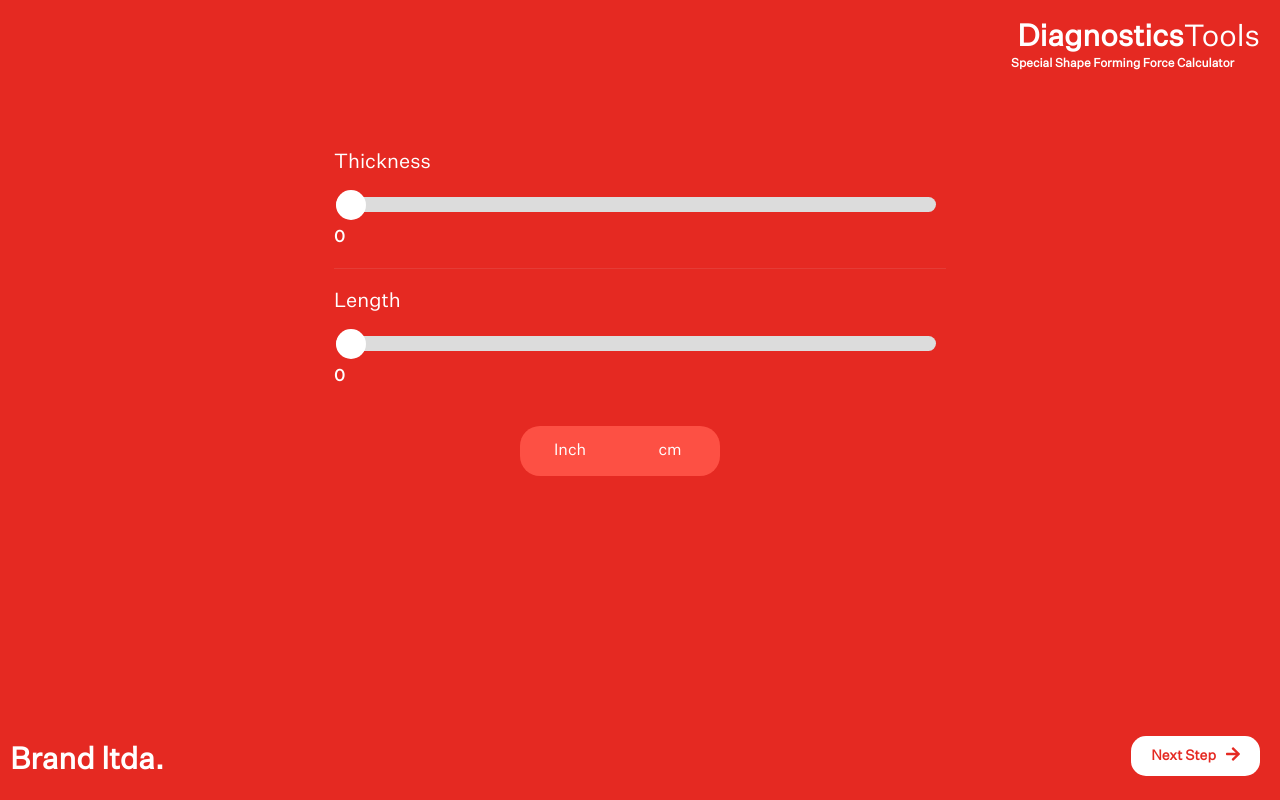
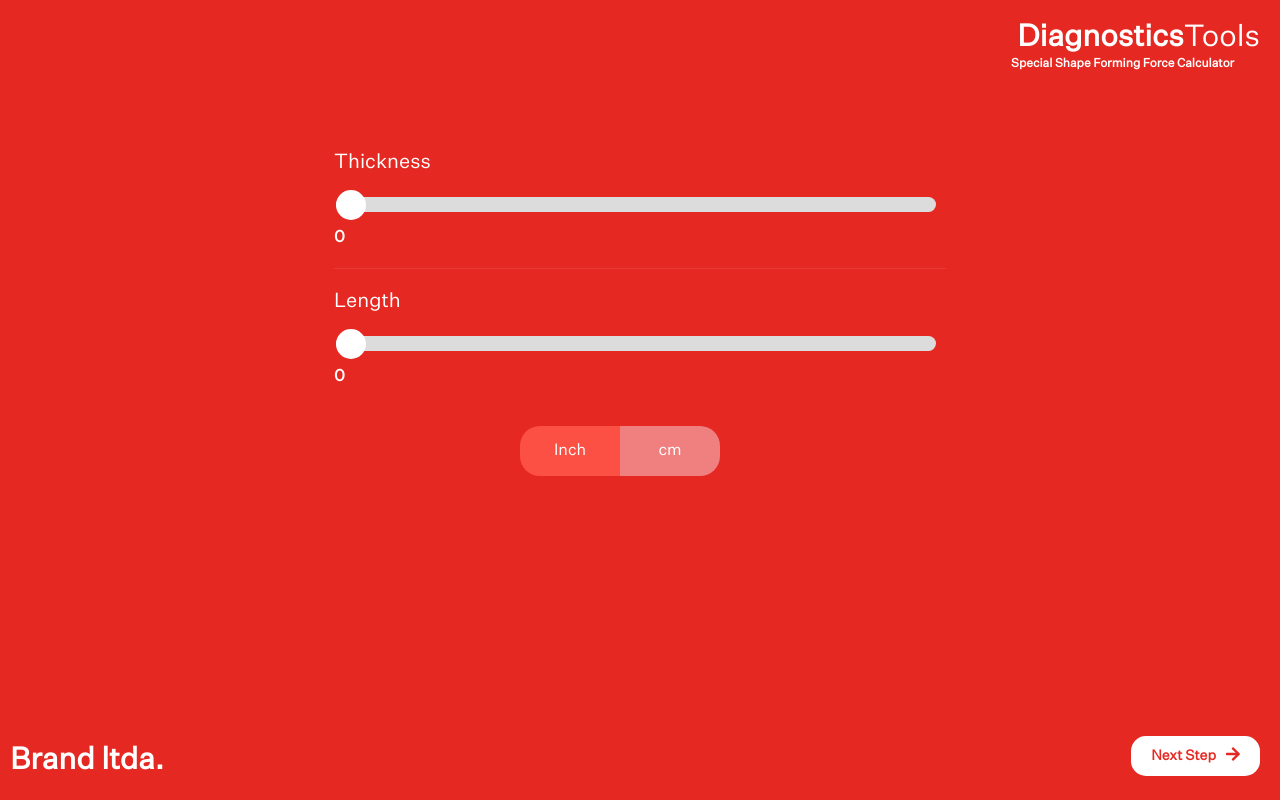
Before and after one commit to edgarkiljak/shape-forming-force-calculator, a React (Create React App) app: page / in a window 1280 px wide. Built offline with nearby package versions, Linux system fonts and the light colour scheme.

Commit message:
toggle button active class logic completed

```diff
--- a/src/components/buttons/ButtonToggle.js
+++ b/src/components/buttons/ButtonToggle.js
@@ -5,6 +5,7 @@ const ButtonToggle = (props) => {
   const { label } = props;
   return (
     <div
+      onClick={props.onClick}
       className={`button toggle-button ${props.side} ${
         props.isActive && 'active'
       }`}
--- a/src/components/slide-3/Slide3.js
+++ b/src/components/slide-3/Slide3.js
@@ -32,8 +32,9 @@ const Slide3 = (props) => {
     return (
       <ButtonToggle
         key={index}
+        id={index}
         onClick={() => handleOnClick(index)}
-        isActive={activeIndex === index ? 'active' : ' passive'}
+        isActive={activeIndex === index}
         label={el.label}
         side={el.side}
       />
```
Also changed, not shown: 1 other file (tests, documents, lock files or other folders).
